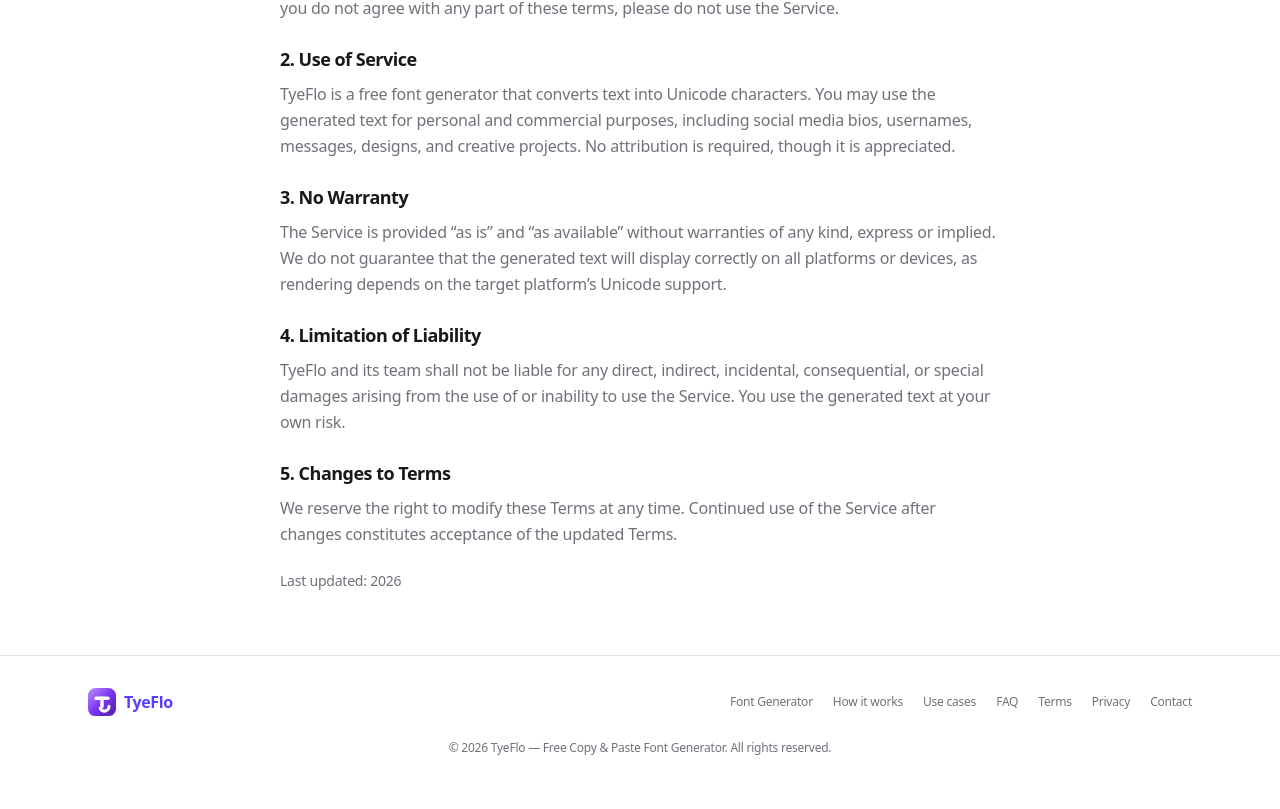
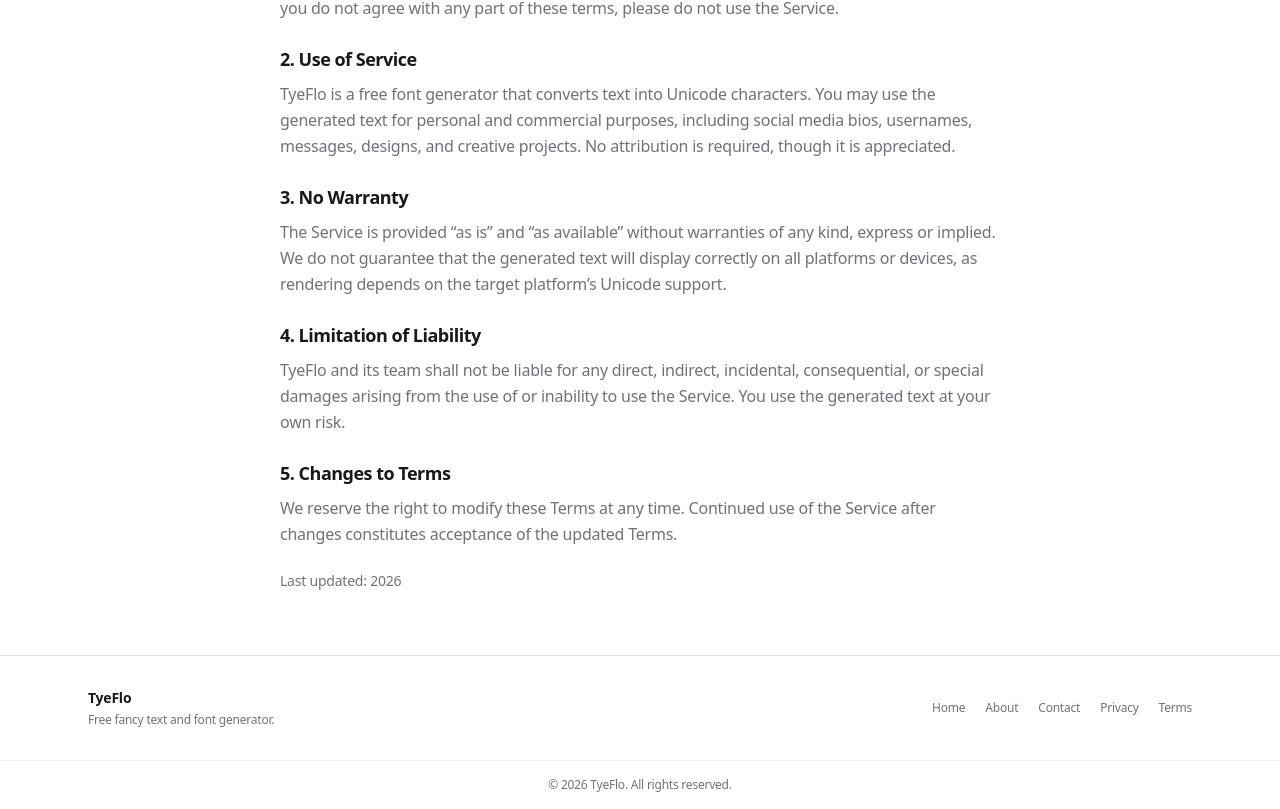
Before and after one commit to itsseoboy/tyeflo, a Next.js app: page /terms in a window 1280 px wide. Shown: the part 304-1113 px from the top of the page. Before the commit the page ends 1092 px from the top, so only its background shows below. Built offline with nearby package versions, Linux system fonts and the light colour scheme.

Commit message:
Optimize font tool performance

```diff
--- a/src/components/bio-templates.tsx
+++ b/src/components/bio-templates.tsx
@@ -1,6 +1,6 @@
 "use client";
 
-import * as React from "react";
+import { useState } from "react";
 import { Check } from "lucide-react";
 
 /**
@@ -14,7 +14,7 @@
   label: string;
   lines: string[];
 }) {
-  const [copied, setCopied] = React.useState(false);
+  const [copied, setCopied] = useState(false);
 
   const handleClick = async () => {
     const text = lines.join("\n");
--- a/src/components/font-row.tsx
+++ b/src/components/font-row.tsx
@@ -44,6 +44,10 @@
   }, [styled, onCopy]);
 
   const empty = !styled.trim();
+  const ariaPreview = React.useMemo(() => {
+    const chars = Array.from(styled);
+    return chars.length > 40 ? `${chars.slice(0, 40).join("")}…` : chars.join("");
+  }, [styled]);
 
   return (
     <button
@@ -54,7 +58,7 @@
         "group relative mb-1.5 block w-full overflow-hidden rounded-xl border border-border/50 bg-card px-4 py-3.5 text-left transition-all duration-200 hover:border-primary/30 hover:shadow-md last:mb-0 sm:px-5 sm:py-4",
         "focus:outline-none focus-visible:ring-2 focus-visible:ring-ring focus-visible:ring-offset-2"
       )}
-      aria-label={`Copy ${name} font: ${Array.from(styled).slice(0, 40).join("")}${Array.from(styled).length > 40 ? "…" : ""}`}
+      aria-label={`Copy ${name} font: ${ariaPreview}`}
     >
       {/* Preview text */}
       <p
--- a/src/components/font-tool.tsx
+++ b/src/components/font-tool.tsx
@@ -27,6 +27,7 @@
   FONT_CLUSTERS,
   getStylesByCluster,
   clusterFontCount,
+  getCluster,
   type FontStyle,
 } from "@/lib/fonts";
 import { ClipboardBar } from "@/components/clipboard-bar";
@@ -45,6 +46,33 @@
 
 const PREVIEW_FALLBACK = "Type something to start";
 const PAGE_SIZE = 12;
+
+// Cache transformed strings by style + input. This avoids recalculating a style
+// when React re-renders for unrelated state changes (font size, clipboard, etc.).
+const TRANSFORM_CACHE = new WeakMap<FontStyle, Map<string, string>>();
+const MAX_CACHED_INPUTS_PER_STYLE = 24;
+
+function getTransformedText(style: FontStyle, source: string): string {
+  let cache = TRANSFORM_CACHE.get(style);
+  if (!cache) {
+    cache = new Map<string, string>();
+    TRANSFORM_CACHE.set(style, cache);
+  }
+
+  const cached = cache.get(source);
+  if (cached !== undefined) return cached;
+
+  const transformed = style.transform(source);
+
+  // Keep the cache bounded so long-running sessions cannot grow memory forever.
+  if (cache.size >= MAX_CACHED_INPUTS_PER_STYLE) {
+    const oldest = cache.keys().next().value;
+    if (oldest !== undefined) cache.delete(oldest);
+  }
+
+  cache.set(source, transformed);
+  return transformed;
+}
 
 const ICONS: Record<string, LucideIcon> = {
   Flame,
@@ -96,20 +124,24 @@
 
 const hasMore = visibleCount < styles.length;
 
-const cluster = FONT_CLUSTERS.find((c) => c.slug === activeCluster);
+const cluster = getCluster(activeCluster);
 const headingText = cluster
   ? `${cluster.name} Fonts`
   : "Popular Fonts";
 
 const source = text.trim() || PREVIEW_FALLBACK;
 
+  // Keep the text input responsive while the font previews update as a
+  // non-urgent render. This is especially helpful on slower mobile CPUs.
+  const deferredSource = React.useDeferredValue(source);
+
   const transformedStyles = React.useMemo(
     () =>
       visibleStyles.map((style) => ({
         style,
-      styled: style.transform(source),
+        styled: getTransformedText(style, deferredSource),
       })),
-  [visibleStyles, source]
+    [visibleStyles, deferredSource]
   );
   const handleInspire = () => {
     const pick = SAMPLE_TEXTS[Math.floor(Math.random() * SAMPLE_TEXTS.length)];
--- a/src/components/footer.tsx
+++ b/src/components/footer.tsx
@@ -1,52 +1,65 @@
-"use client";
-
-import * as React from "react";
 import Link from "next/link";
-import { TyeFloLogo } from "@/components/tyeflo-logo";
-
-const FOOTER_LINKS = [
-  { label: "Font Generator", href: "#tool" },
-  { label: "How it works", href: "#how-to-use" },
-  { label: "Use cases", href: "#use-cases" },
-  { label: "FAQ", href: "#faqs" },
-  { label: "Terms", href: "/terms" },
-  { label: "Privacy", href: "/privacy" },
-  { label: "Contact", href: "/contact" },
-];
 
 export function Footer() {
-  const [year, setYear] = React.useState<number | null>(null);
-  React.useEffect(() => setYear(new Date().getFullYear()), []);
+  const year = new Date().getFullYear();
 
   return (
-    <footer className="mt-auto border-t border-border bg-background">
-      <div className="mx-auto max-w-6xl px-4 py-8 sm:px-6">
-        <div className="flex flex-col items-center gap-6 sm:flex-row sm:items-center sm:justify-between">
-          {/* Brand */}
-          <Link href="/" className="flex items-center gap-2">
-            <TyeFloLogo size={28} />
-            <span className="text-base font-bold tracking-tight text-primary">
+    <footer className="border-t border-border bg-card">
+      <div className="mx-auto flex max-w-6xl flex-col items-center justify-between gap-4 px-4 py-8 sm:flex-row sm:px-6">
+        <div className="text-center sm:text-left">
+          <p className="text-sm font-semibold text-foreground">
             TyeFlo
-            </span>
+          </p>
+          <p className="mt-1 text-xs text-muted-foreground">
+            Free fancy text and font generator.
+          </p>
+        </div>
+
+        <nav
+          className="flex flex-wrap items-center justify-center gap-x-5 gap-y-2 text-xs text-muted-foreground"
+          aria-label="Footer navigation"
+        >
+          <Link
+            href="/"
+            className="transition-colors hover:text-foreground"
+          >
+            Home
           </Link>
 
-          {/* Links — inline, clean */}
-          <nav className="flex flex-wrap items-center justify-center gap-x-5 gap-y-2">
-            {FOOTER_LINKS.map((l) => (
           <Link
-                key={l.label}
-                href={l.href}
-                className="text-xs text-muted-foreground transition-colors hover:text-primary"
+            href="/about"
+            className="transition-colors hover:text-foreground"
           >
-                {l.label}
+            About
           </Link>
-            ))}
+
+          <Link
+            href="/contact"
+            className="transition-colors hover:text-foreground"
+          >
+            Contact
+          </Link>
+
+          <Link
+            href="/privacy"
+            className="transition-colors hover:text-foreground"
+          >
+            Privacy
+          </Link>
+
+          <Link
+            href="/terms"
+            className="transition-colors hover:text-foreground"
+          >
+            Terms
+          </Link>
         </nav>
       </div>
 
-        <p className="mt-6 text-center text-xs text-muted-foreground">
-          © {year ?? 2025} TyeFlo — Free Copy &amp; Paste Font Generator. All rights reserved.
-        </p>
+      <div className="border-t border-border/50">
+        <div className="mx-auto max-w-6xl px-4 py-4 text-center text-xs text-muted-foreground sm:px-6">
+          © {year} TyeFlo. All rights reserved.
+        </div>
       </div>
     </footer>
   );
--- a/src/components/rotating-word.tsx
+++ b/src/components/rotating-word.tsx
@@ -1,7 +1,6 @@
 "use client";
 
 import * as React from "react";
-import { Check } from "lucide-react";
 
 const WORDS: string[] = [
   "Font",
--- a/src/lib/fonts.ts
+++ b/src/lib/fonts.ts
@@ -1265,12 +1265,24 @@
   "neg-circled",
 ];
 
+// Precomputed lookups keep the client from rebuilding Maps/filtering the
+// complete 80+ style list every time the tool renders.
+const FONT_STYLE_BY_ID = new Map(FONT_STYLES.map((style) => [style.id, style]));
+
+const FONT_STYLES_BY_CATEGORY = new Map<FontCategory, FontStyle[]>();
+for (const style of FONT_STYLES) {
+  const bucket = FONT_STYLES_BY_CATEGORY.get(style.category);
+  if (bucket) bucket.push(style);
+  else FONT_STYLES_BY_CATEGORY.set(style.category, [style]);
+}
+
 export function getStylesByCategory(category: "Popular" | FontCategory): FontStyle[] {
   if (category === "Popular") {
-    const byId = new Map(FONT_STYLES.map((s) => [s.id, s]));
-    return POPULAR_FONT_IDS.map((id) => byId.get(id)).filter(Boolean) as FontStyle[];
+    return POPULAR_FONT_IDS
+      .map((id) => FONT_STYLE_BY_ID.get(id))
+      .filter((style): style is FontStyle => Boolean(style));
   }
-  return FONT_STYLES.filter((s) => s.category === category);
+  return FONT_STYLES_BY_CATEGORY.get(category) ?? [];
 }
 
 /* ------------------------------------------------------------------ *
@@ -1387,26 +1399,41 @@
   },
 ];
 
+// Precompute cluster lookups once at module initialization.
+const FONT_CLUSTER_BY_SLUG = new Map(FONT_CLUSTERS.map((cluster) => [cluster.slug, cluster]));
+
+const FONT_STYLES_BY_CLUSTER = new Map<string, FontStyle[]>();
+for (const cluster of FONT_CLUSTERS) {
+  if (cluster.fontIds) {
+    FONT_STYLES_BY_CLUSTER.set(
+      cluster.slug,
+      cluster.fontIds
+        .map((id) => FONT_STYLE_BY_ID.get(id))
+        .filter((style): style is FontStyle => Boolean(style))
+    );
+    continue;
+  }
+
+  const categories = new Set(cluster.categories ?? []);
+  FONT_STYLES_BY_CLUSTER.set(
+    cluster.slug,
+    FONT_STYLES.filter((style) => categories.has(style.category))
+  );
+}
+
 /** Get fonts for a given cluster slug. */
 export function getStylesByCluster(slug: string): FontStyle[] {
-  const cluster = FONT_CLUSTERS.find((c) => c.slug === slug);
-  if (!cluster) return [];
-  if (cluster.fontIds) {
-    const byId = new Map(FONT_STYLES.map((s) => [s.id, s]));
-    return cluster.fontIds.map((id) => byId.get(id)).filter(Boolean) as FontStyle[];
-  }
-  const cats = cluster.categories ?? [];
-  return FONT_STYLES.filter((s) => cats.includes(s.category));
+  return FONT_STYLES_BY_CLUSTER.get(slug) ?? [];
 }
 
 /** Count fonts for a given cluster slug (for the sidebar badge). */
 export function clusterFontCount(slug: string): number {
-  return getStylesByCluster(slug).length;
+  return FONT_STYLES_BY_CLUSTER.get(slug)?.length ?? 0;
 }
 
 /** Find a cluster by slug. */
 export function getCluster(slug: string): FontCluster | undefined {
-  return FONT_CLUSTERS.find((c) => c.slug === slug);
+  return FONT_CLUSTER_BY_SLUG.get(slug);
 }
 
 /** Count styles per category (for the "All" badge etc.) */
```
Lines whose indentation alone changed are shown as unchanged.
